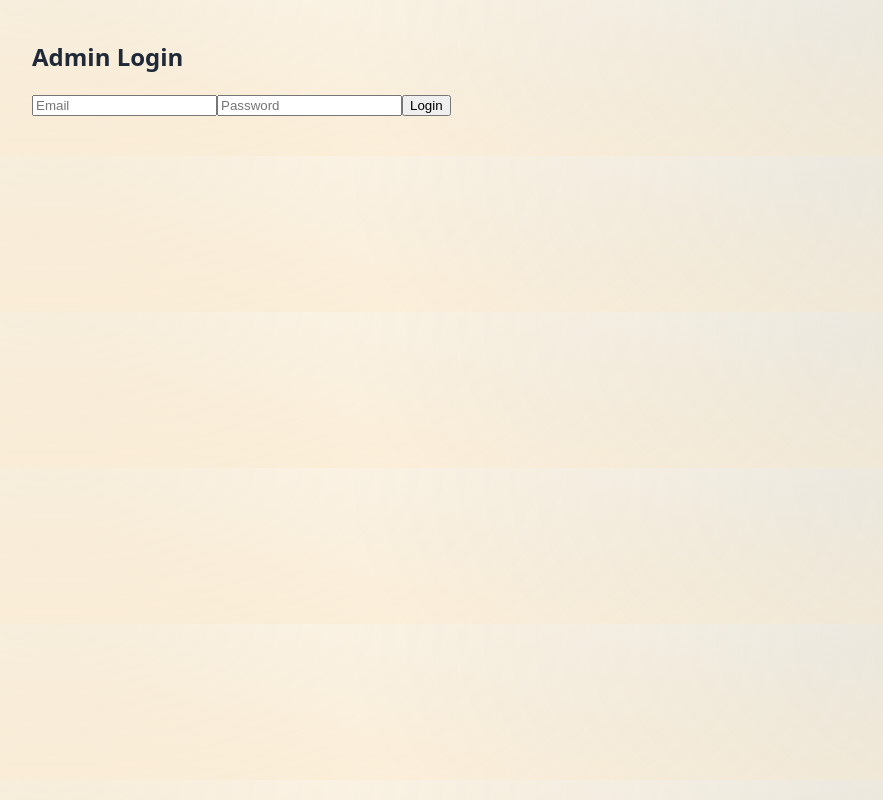
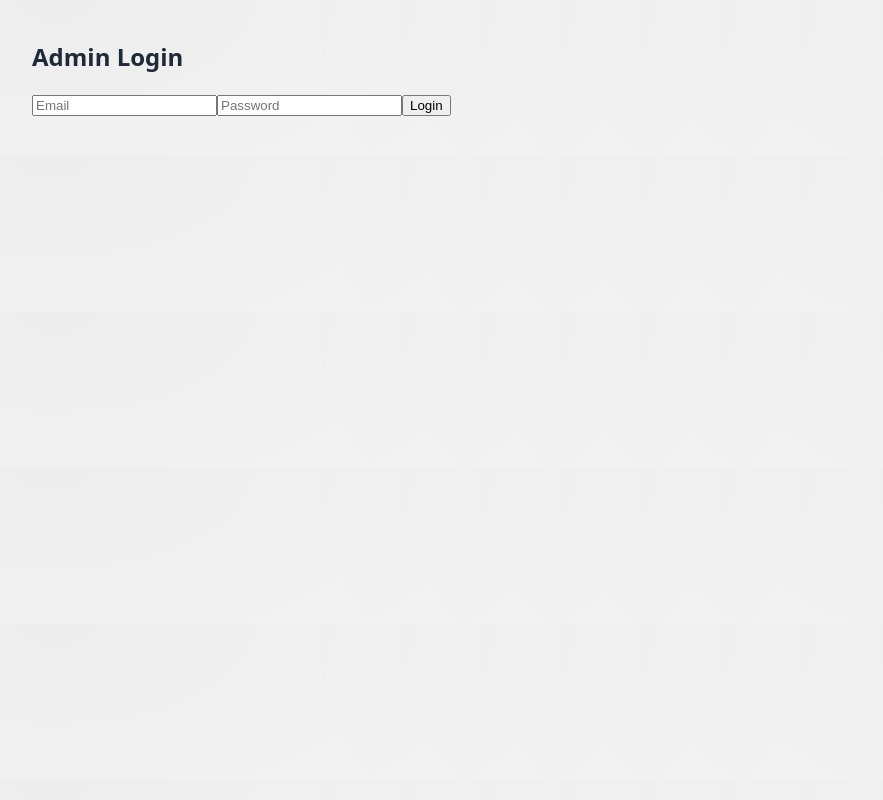
Before and after one commit to Saideep-123/Admin_Dashboard, a Next.js app: page / in a window 1280 px wide. Shown: the whole page, without its empty margins (74-957 px from the left). Built offline with nearby package versions, Linux system fonts and the light colour scheme.

Commit message:
Update globals.css

```diff
--- a/app/globals.css
+++ b/app/globals.css
@@ -149,3 +149,9 @@ body {
     display: block;
   }
 }
+body {
+  background:
+    radial-gradient(800px 400px at 10% 0%, rgba(0,0,0,0.04), transparent),
+    radial-gradient(800px 400px at 90% 10%, rgba(0,0,0,0.04), transparent),
+    #f7f7f7;
+}
```
